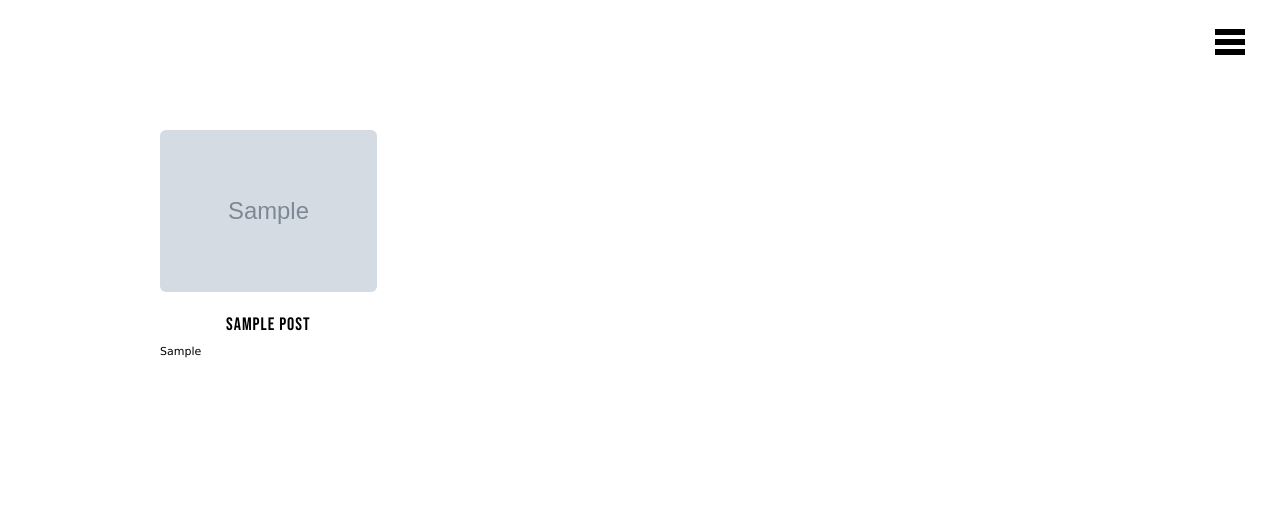
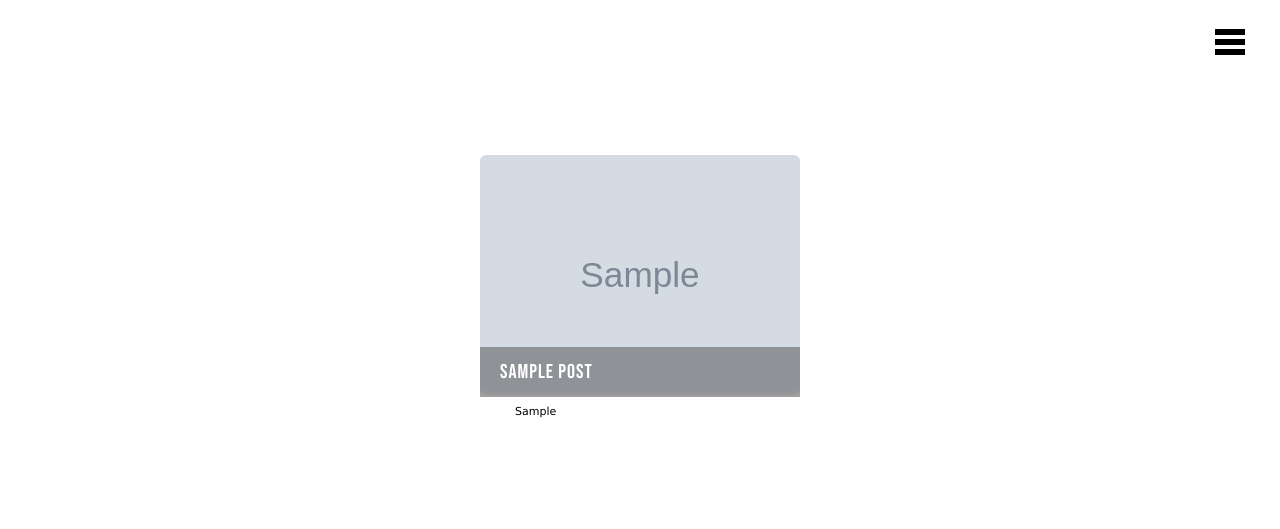
Before and after one commit to dar23/dar23, a PHP site: page /js.php in a window 1280 px wide. Shown: the top 529 px of the page. Run offline with PHP 8.4, Linux system fonts and the light colour scheme; tables that the repository leaves empty or names only in its code hold one stand-in row (values such as "Sample post"); grey boxes marked "Sample" are stand-in pictures; some libraries are stand-ins or nearby versions.

Commit message:
Add files via upload

```diff
--- a/index.css
+++ b/index.css
@@ -134,9 +134,9 @@ font-weight:200;
 
 @keyframes name_icon{
 
-from{color:rgb(255, 255, 255);text-shadow: 0 0 1px rgb(255, 255, 255);}
+from{color:rgb(255, 255, 255);text-shadow: 0 0 10px rgb(255, 255, 255);}
 to{color:rgb(255, 255, 255);text-shadow:  0 0 1px #ffffff,
-                                            0 0 1.4px #ffffff
+                                            0 0 11.4px #ffffff
 
 }
 
--- a/index.php
+++ b/index.php
@@ -1,8 +1,4 @@
-<?php  require("connection.php");
-
-require('logowanie.php');
-
-
+<?php  require("connection.php"); require('logowanie.php');
 ?>
 
 <!DOCTYPE html>
@@ -25,14 +21,7 @@ require('logowanie.php');
     <link rel="preconnect" href="https://fonts.gstatic.com" crossorigin>
     <link href="https://fonts.googleapis.com/css2?family=Bebas+Neue&family=Comfortaa:wght@700&display=swap" rel="stylesheet">
     <link rel="stylesheet" href="https://use.fontawesome.com/releases/v5.7.2/css/all.css" integrity="sha384-fnmOCqbTlWIlj8LyTjo7mOUStjsKC4pOpQbqyi7RrhN7udi9RwhKkMHpvLbHG9Sr" crossorigin="anonymous">
-
     <link rel="stylesheet" href="https://fonts.googleapis.com/css2?family=Material+Symbols+Outlined:opsz,wght,FILL,GRAD@48,400,0,0" />
-
-
-
-
-
-
     <link rel="preconnect" href="https://fonts.googleapis.com">
     <link rel="preconnect" href="https://fonts.gstatic.com" crossorigin>
     <link href="https://fonts.googleapis.com/css2?family=Bebas+Neue&display=swap" rel="stylesheet">
@@ -52,20 +41,10 @@ require('logowanie.php');
 
 <nav>
 
-
-
-
-
-
-
-
 <ul>
  <!--   <a href="index.php"class="active"><span class='fa fa-home'
          style="margin:10px 19px ; transform:scale(1.2);  "></span>Dariusz Hozer</a>
 -->
-
-
-
   <!--------------------------------------------------------------------------------------->
   <li >
   <ol>
@@ -199,22 +178,23 @@ require('logowanie.php');
         $sqli = "SELECT DISTINCT * FROM posts";
         $result=$conn->query($sqli);
 
+
  echo '<div class="place_to_posts">';
 
       while($row = mysqli_fetch_array($result)){
-        echo "<div class='main_post'>";
+        $rowtitle=$row['title'];
+        $rowwith=$row['articles'];
+ echo "<div class='main_post'>"
 
-            echo '<div class="photo">';
-            echo '<a href="news.php?id='.$row['id'].'">'.'<img src="main/'.$row["pictures"].'">'.'</a>';
-            echo '</div>';
+            .'<div class="photo">'
+            .'<a href="news.php?id='.$row['id'].'">'.'<img src="main/'.$row["pictures"].'">'
+            ."<div class='title'>".'<p class="pe">'.mb_strimwidth("$rowtitle",0,40,"...").'</p>'. "</div>".'</a>'
+            .'</div>'
+            ."<div class='text'>" .mb_strimwidth("$rowwith",0,121,"..."). "</div>"
+            ."</div>";
 
-            echo "<div class='title'>" . $row['title'] . "</div>";
-            echo "<div class='text'>" . $row['articles'] . "</div>";
-            echo "</div>";
 
           }
-
-
 
 
    echo '</div>';
--- a/main_post.css
+++ b/main_post.css
@@ -2,9 +2,9 @@
 
     display: flex;
     background-color: rgb(255, 255, 255);
-    margin-left: 140px;
+   justify-content: center;
     margin-right: auto;
-    margin-top:80px;  padding-left: 0;
+    margin-top:80px;
    flex-wrap: wrap;
 
   }
@@ -16,8 +16,8 @@
     padding-top: 50px;
 
     font-size: 30px;
-    width: 19%;
-    height:380px;
+    width:25%;
+    height:340px;
  display: flex;
  justify-content: center;
 
@@ -28,35 +28,67 @@
 .photo{
 
 width: 100%;
-height: 200px;
+height:250px;
 border-radius: 10px;
 
 }
+a{
 
+  text-decoration: none;
+}
 
 img{
  width: 100%;
 height: 100%;
 border-radius: 6px;
+
+}
+.blured{
+
+width: 100%;
+height: 20px;
+background-color: black;
+position: relative;
+
 }
 
+
+
 .title{
+width: 100%;
+height: 50px;
 
-text-align: center;
-margin-top: 20px;
-font-size:60%;
+backdrop-filter: blur(2px);
+background-color: rgba(74, 74, 74, 0.5);
+position: relative;
+top:-70px;
+font-size:20px;
 font-family: 'Bebas Neue', cursive;
 letter-spacing: 1px;
+color:rgb(255, 255, 255);
+
 }
 
+
+
+.pe{
+position: relative;
+text-align: left; padding-left: 20px;
+line-height: 50px;
+
+}
+
+
+
 .text{
-text-align:start;
-margin-top:10px;
+text-align:justify;
+
 width: 100%;
-height: 350px;
-margin:10px auto;
+text-indent: 35px;
+height: 40px;
+
 overflow: auto;
 font-size:11px;
-text-align: justify;
-font-family:'Lucida Sans', 'Lucida Sans Regular', 'Lucida Grande', 'Lucida Sans Unicode', Geneva, Verdana, sans-serif
+
+font-family:'Lucida Sans', 'Lucida Sans Regular', 'Lucida Grande', 'Lucida Sans Unicode', Geneva, Verdana, sans-serif;
 }
```
Lines whose indentation alone changed are shown as unchanged.
